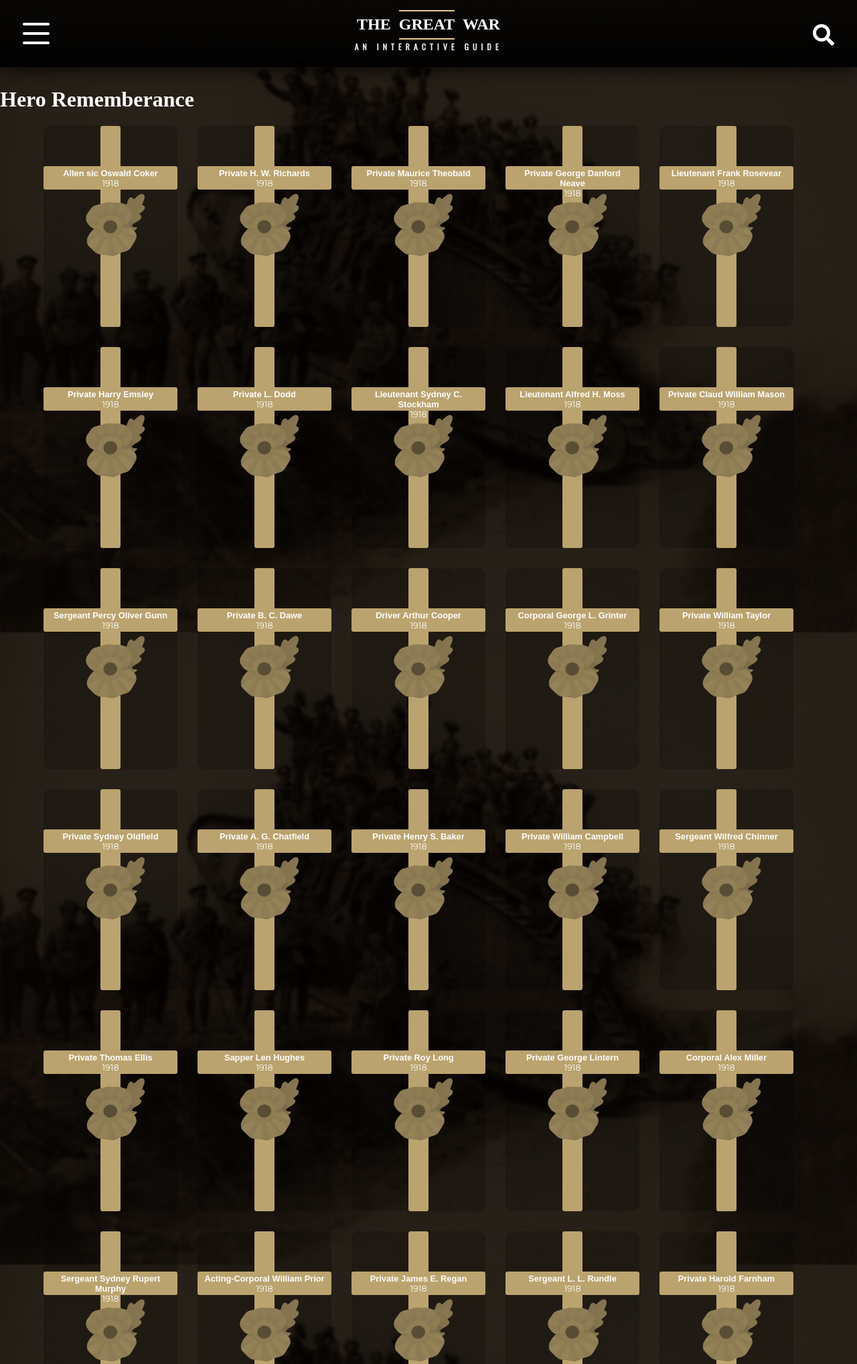
After one commit to cjconnor24/The-Great-War, a PHP site: page /app/content/war-heros.html in a window 1280 px wide. The commit adds this page. Shown: the top 2036 px of the page at 67% size. Run offline with PHP 8.4, Linux system fonts and the light colour scheme; style sheets or scripts are compiled from the project's sources; some libraries are stand-ins or nearby versions.

Commit message:
Added war-hero component

```diff
--- /dev/null
+++ b/app/content/war-heros.html
@@ -0,0 +1,92 @@
+<!DOCTYPE html>
+<html lang="en">
+
+<head>
+    <meta charset="UTF-8">
+    <meta name="viewport" content="width=device-width, initial-scale=1.0, maximum-scale=1.1, user-scalable=0">
+    <!-- <meta name="viewport" content="width=device-width, initial-scale=1, maximum-scale=1, user-scalable=0"/> -->
+
+    <meta http-equiv="X-UA-Compatible" content="ie=edge">
+    <title>Great War Interactive Guide</title>
+    <link rel="shortcut icon" href="/favicon.ico" type="image/x-icon">
+    <link rel="icon" href="/favicon.ico" type="image/x-icon">
+    <link rel="stylesheet" href="https://use.fontawesome.com/releases/v5.6.0/css/all.css" integrity="sha384-aOkxzJ5uQz7WBObEZcHvV5JvRW3TUc2rNPA7pe3AwnsUohiw1Vj2Rgx2KSOkF5+h"
+        crossorigin="anonymous">
+    <link rel="stylesheet" href="../css/styles.css">
+</head>
+
+<body>
+
+    <header>
+
+        <div class="header-row">
+
+            <div class="hamburger">
+                <span></span>
+                <span></span>
+                <span></span>
+            </div>
+
+            <div class="logo">
+                <a href="#/">
+                    <p>
+                        THE <span>GREAT</span> WAR
+                    </p>
+                    <p class="sub">An Interactive Guide</p>
+                </a>
+            </div>
+
+            <div class="search" onclick="alert('Didnt quite get here');"></div>
+
+        </div>
+
+        <nav>
+
+            <h1>Main Menu</h1>
+
+            <ul>
+                <li><a href="#/">Loading... <i class="fa-spinner fas fa-sync fa-spin"></i> </a></li>
+            </ul>
+
+        </nav>
+
+    </header>
+
+
+    <div class="site-container">
+
+        <!-- START -->
+
+        <div id="war-heros-module">
+
+            <h1>Hero Rememberance</h1>
+
+            <div class="hero-list">
+
+
+
+            </div>
+
+
+        </div>
+        <script src="../js/lib/dataModule.js"></script>
+        <script src="../js/lib/warHeroModule.js"></script>
+        <!-- END -->
+
+
+    </div>
+
+    <!-- AUDIO MODULE -->
+
+
+    <p class="disclaimer">All content contained within this application has been taken from <a href="https://en.wikipedia.org"
+            target="_blank">wikipedia.org</a> in accordance with the <a href="https://en.wikipedia.org/wiki/Wikipedia:Text_of_Creative_Commons_Attribution-ShareAlike_3.0_Unported_License"
+            target="_blank">Creative Commons Attribution-ShareAlike License</a>. Wikipedia® is a registered trademark
+        of the <a href="https://wikimediafoundation.org/" target="_blank">Wikimedia Foundation, Inc.</a>, a non-profit
+        organization.</p>
+
+
+
+</body>
+
+</html>
--- /dev/null
+++ b/app/js/lib/warHeroModule.js
@@ -0,0 +1,46 @@
+var WarHero = (function () {
+
+    // DOM STRINGS
+    var list = document.querySelector('.hero-list');
+
+    var heros = [];
+
+
+    var template = function(hero){
+        return `<div class="memorial">
+        <div class="plaque">
+            <p>${hero.name}</p>
+            <p>${hero.dates}</p>
+            <p>${hero.history}</p>
+        </div>
+    </div>`;
+    }
+
+    function render(){
+
+        heros.forEach((hero) => {
+
+            list.insertAdjacentHTML('beforeend',template(hero));
+
+        });
+
+    }
+
+
+    async function loadHeros(){
+
+        var data = await api.getJson('/content/war-heroes.json');
+        heros = data;
+
+        render();
+
+    }
+
+    loadHeros();
+
+    return {
+
+    }
+
+
+}());
--- /dev/null
+++ b/app/scss/_war-hero.scss
@@ -0,0 +1,101 @@
+#war-heros-module {
+    max-width:1280px;
+    margin:30px auto 0 auto;
+    // background: #F00;
+}
+
+.hero-list {
+
+    display:flex;
+    flex-wrap:wrap;
+    justify-content: center;
+
+    .memorial {
+        display: flex;
+        position: relative;
+        width: 200px;
+        height: 300px;
+        overflow: hidden;
+        justify-content: space-evenly;
+        margin: 0 30px 30px 0;
+        transition:0.4s;
+        // transform-origin: 50% 100%;
+        &:hover {
+            // .plaque {
+                transform:scale(1.2) rotate(-10deg);
+            // }
+        }
+
+
+        .plaque {
+            // background: ;
+            background:url('/img/poppy.png') no-repeat center center rgba(#000, 0.2);
+            background-size: 110px;
+            font-size:0.8em;
+            // height: 100px;
+            // display: flex;
+            flex-direction: column;
+
+            border-radius: 10px;
+            padding: 64px 10px 10px 10px;
+            text-align: center;
+            color: #fff;
+            z-index: 10;
+            transition:0.3s;
+            p {
+                margin:0;padding:0;
+            }
+            p:first-child {
+                font-family:Arial, Helvetica, sans-serif;
+                font-weight:bold;
+            }
+            p:nth-child(3) {
+                width:80%;
+                margin:20px auto 0 auto;
+                text-align: center;
+                opacity: 0;
+                transition: 0.3s;
+            }
+
+            &:hover {
+
+                p:nth-child(3){
+                   opacity: 1;
+                   cursor: pointer;
+               }
+
+               background:url('/img/poppy.png') no-repeat center center rgba(#000, 0.8);
+            background-size: 110px;
+
+
+            }
+        }
+
+        &::after,
+        &::before {
+            background: $highlightcolor;
+            border-radius: 3px;
+            transition: 0.25s;
+        }
+        &::before {
+            position: absolute;
+            content: " ";
+            display: block;
+            width: 100%;
+            height: 35px;
+            top: 60px;
+        }
+        &::after {
+            position: absolute;
+            top: 0;
+            left: calc((200px / 2) - 15px);
+            content: " ";
+            display: block;
+            width: 30px;
+            height: 100%;
+        }
+    }
+
+
+
+}
--- a/app/scss/styles.scss
+++ b/app/scss/styles.scss
@@ -11,3 +11,4 @@
 @import "slideshow";
 @import "media-module";
 @import "audio-module";
+@import "war-hero";
```
